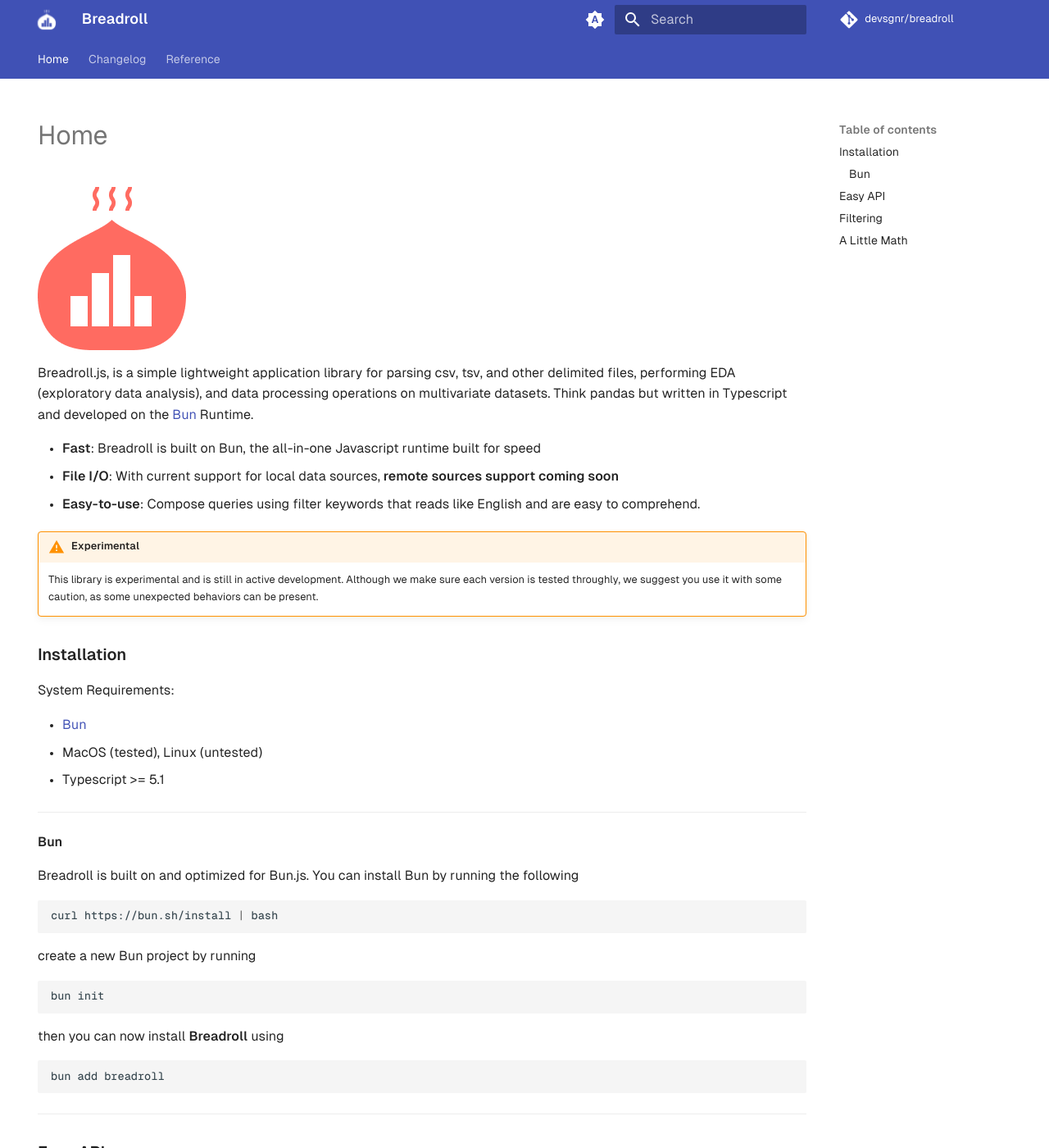
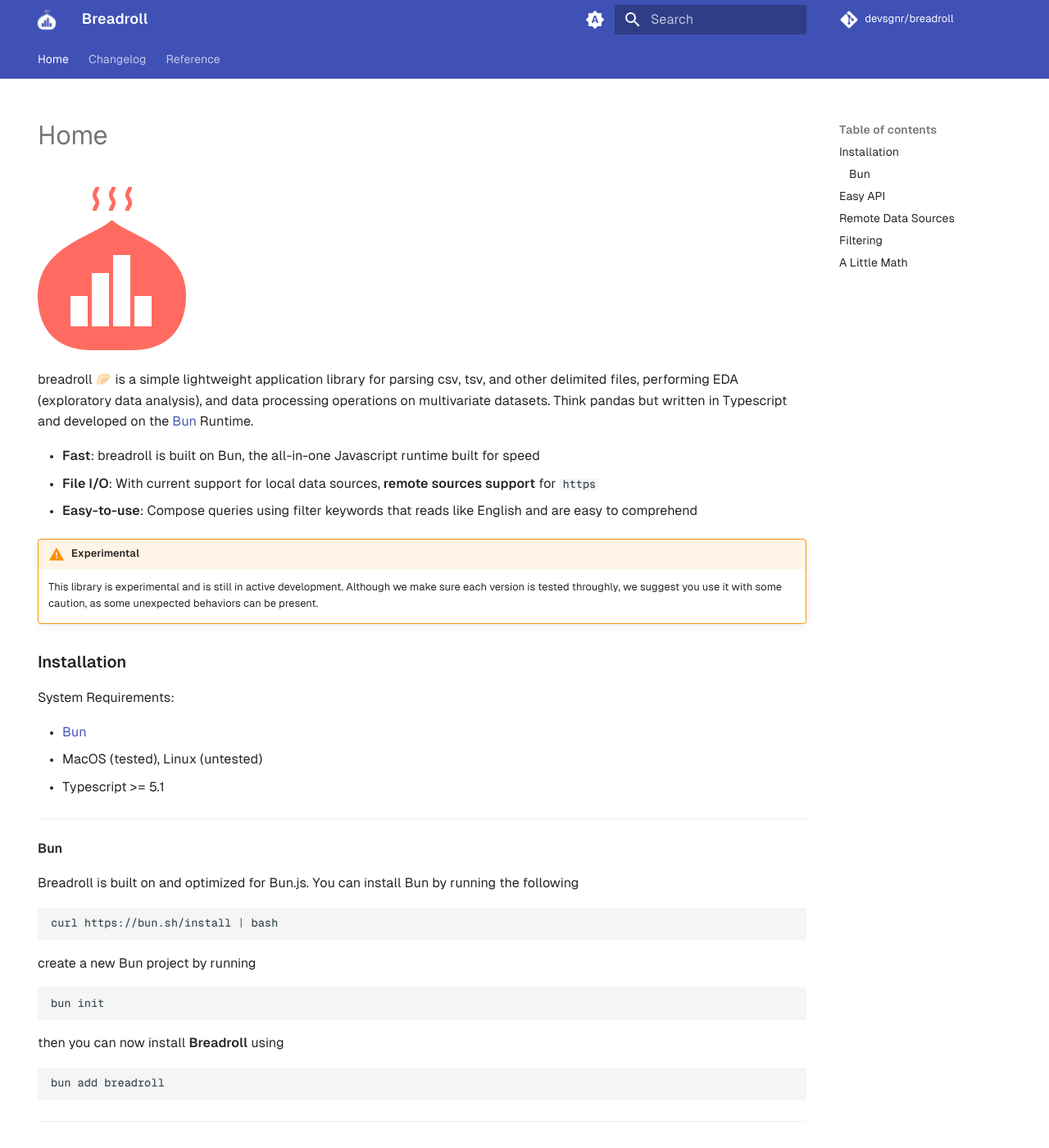
Before and after one commit to devsgnr/breadroll, an MkDocs documentation site: the page built from docs/docs/index.md, in a window 1280 px wide and 1400 px high. Shown: the whole window at 82% size. Built offline with MkDocs 1.6.1 and Material for MkDocs 9.7.7, drawn with Linux system fonts in a browser that asks for light colours; comment, search, counter and statistics services are not loaded; some of the changed text lies outside the part shown.

Commit message:
added .open.https to documentation

````diff
--- a/docs/docs/index.md
+++ b/docs/docs/index.md
@@ -5,15 +5,13 @@
 
 # Home
 
-<div>
-  <img align="center" src="./assets/png/breadroll_brand.png" />
-</div>
+![](./assets/png/breadroll_brand.png)
 
-Breadroll.js, is a simple lightweight application library for parsing csv, tsv, and other delimited files, performing EDA (exploratory data analysis), and data processing operations on multivariate datasets. Think pandas but written in Typescript and developed on the [Bun](https://bun.sh) Runtime.
+breadroll 🥟 is a simple lightweight application library for parsing csv, tsv, and other delimited files, performing EDA (exploratory data analysis), and data processing operations on multivariate datasets. Think pandas but written in Typescript and developed on the [Bun](https://bun.sh) Runtime.
 
-- **Fast**: Breadroll is built on Bun, the all-in-one Javascript runtime built for speed
-- **File I/O**: With current support for local data sources, **remote sources support coming soon**
-- **Easy-to-use**: Compose queries using filter keywords that reads like English and are easy to comprehend.
+- **Fast**: breadroll is built on Bun, the all-in-one Javascript runtime built for speed
+- **File I/O**: With current support for local data sources, **remote sources support** for `https`
+- **Easy-to-use**: Compose queries using filter keywords that reads like English and are easy to comprehend
 
 
 !!! warning "Experimental"
@@ -47,17 +45,31 @@
 ---
 
 ### **Easy API**
-Breadroll provides an easy to use API that gets you from zero to data processing in no time, with lazy loading of these delimited files via Bun's File I/O `Bun.file()`, the file parsed based on the `DataframeReadOptions`, and convert into a `Dataframe`, and easily read out the content of the Dataframe using `.value`.
+breadroll provides an easy to use API that gets you from zero to data processing in no time, with lazy loading of these delimited files via Bun's File I/O `Bun.file()`, the file parsed based on the `DataframeReadOptions`, and convert into a `Dataframe`, and easily read out the content of the Dataframe using `.value`.
 ???+ note
 
     The dataset used in these example code snippets was gotten from Kaggle; [Employee Salaries for different job roles](https://www.kaggle.com/datasets/inductiveanks/employee-salaries-for-different-job-roles)
+
 ```typescript
-const file: Breadroll = new Breadroll({ header: true, delimiter: "," });
-const df: Dataframe = await file.open.local("./data/ds_salaries.csv");
+const csv: Breadroll = new Breadroll({ header: true, delimiter: "," });
+```
+
+Example: From one instance example above, you can open multiple `csv` files
+
+```typescript
+const df: Dataframe = await csv.open.local("./data/ds_salaries.csv");
 const selected: Dataframe = df.select(["job_title", "salary", "salary_currency", "salary_in_usd"]);
 const values: Array<ObjectType> = selected.values
 
 console.log(values)
+```
+
+### **Remote Data Sources**
+breadroll makes it easy to work with remote data sources with current support for fetching over `https`, with other remote data sources on the roadmap.
+
+```typescript
+const df: Dataframe = await csv.open.https("https://raw.githubusercontent.com/devsgnr/breadroll/main/test/data/ds_salaries.csv");
+const selected: Dataframe = df..select(["job_title", "salary", "salary_currency", "salary_in_usd"]);
 ```
 
 ### **Filtering**
--- a/package.json
+++ b/package.json
@@ -1,6 +1,6 @@
 {
   "name": "breadroll",
-  "version": "0.3.4-alpha",
+  "version": "0.3.5-alpha",
   "author": {
     "name": "devsgnr",
     "url": "https://github.com/devsgnr",
````
Also changed, not shown: docs/docs/reference/Breadroll/https.md (added, +15 -0 lines), README.md, 1 other file.
